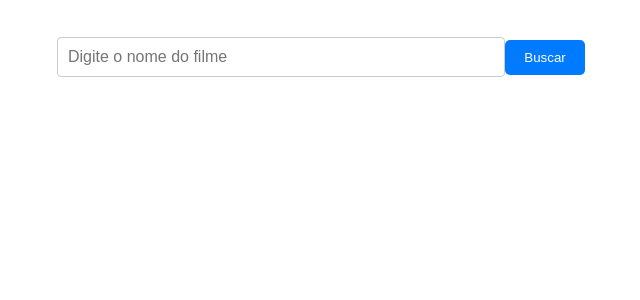
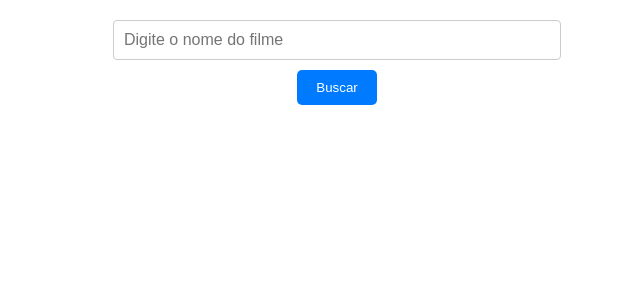
Before and after one commit to RebornBR/MaisPraTi, a React (Vite) app in the folder Atividade5/omdb/: page / in a window 1280 px wide. Shown: the top 300 px of the page, without its empty margins (303-943 px from the left). Built offline with nearby package versions, Linux system fonts and the light colour scheme.

Commit message:
ajustes estilização e melhor exibição de mensagem de loading e erro

```diff
--- a/Atividade5/omdb/src/components/filmeCard/FilmeCard.jsx
+++ b/Atividade5/omdb/src/components/filmeCard/FilmeCard.jsx
@@ -3,10 +3,10 @@ import './filmeCard.css'
 function FilmeCard({ filmes, error, loading, clickModalDetalheFilme }) {
     return (
         <div className='lista-filmes'>
-            <div className='mensagem'>
+
                 {loading && <p>Carregando...</p>}
                 {error && <p style={{ color: 'red' }}>Erro: {error}</p>}
-            </div>
+
             {filmes.length > 0 && filmes.map((filme) => (
                 <div key={filme.imdbID} className='card'>
                     <button onClick={() => clickModalDetalheFilme(filme.imdbID)}>
--- a/Atividade5/omdb/src/components/filmeCard/filmeCard.css
+++ b/Atividade5/omdb/src/components/filmeCard/filmeCard.css
@@ -5,11 +5,19 @@
     gap: 2px;
 }
 
-.mensagem {
-    width: 100%;
+.lista-filmes p {
+    display: flex;
+    justify-content: center;
+    align-items: center;
     position: fixed;
-    text-align: center;
+    top: 50%;
+    left: 50%;
+    transform: translateX(-50%);
     background-color: white;
+    padding: 10px 20px;
+    border: 1px solid #ccc;
+    box-shadow: 0 2px 6px rgba(0,0,0,0.2);
+    z-index: 1000;
 }
 
 .card {
--- a/Atividade5/omdb/src/pages/home/home.css
+++ b/Atividade5/omdb/src/pages/home/home.css
@@ -1,4 +1,4 @@
-*{
+* {
     margin: 0;
     padding: 0;
     box-sizing: border-box;
@@ -12,25 +12,15 @@
     align-items: center;
 }
 
-.container #butao-pesquisa {
-    width: 100%;
-    max-width:80px;
-    padding: 10px;
-    margin: 20px 0;
-    background-color: #007bff;
-    color: white;
-    border: none;
-    border-radius: 5px;
-    cursor: pointer;
-}
-
-.container #butao-pesquisa:hover {
-    opacity: 0.9;
-}
-
 .pesquisa-filme {
+    display: flex;
+    flex-direction: column;
+    gap: 10px;
     width: min(80%, 600px);
+    height: 120px;
     padding: 20px;
+    align-items: center;
+    margin-top: 0;
 }
 
 .pesquisa-filme input {
@@ -40,3 +30,40 @@
     border: 1px solid #ccc;
     border-radius: 4px;
 }
+
+.pesquisa-filme #butao-pesquisa {
+    width: 100%;
+    max-width: 80px;
+    padding: 10px;
+    background-color: #007bff;
+    color: white;
+    border: none;
+    border-radius: 5px;
+    cursor: pointer;
+}
+
+.pesquisa-filme #butao-pesquisa:hover {
+    opacity: 0.9;
+}
+
+.paginacao {
+    display: flex;
+    justify-content: center;
+    gap: 10px;
+    margin-top: 30px;
+    margin-bottom: 30px;
+}
+
+.paginacao button {
+    font-size: 1.2rem;
+    padding: 10px 15px;
+    background-color: #007bff;
+    color: white;
+    border: none;
+    border-radius: 5px;
+    cursor: pointer;
+}
+
+.paginacao button:hover {
+    opacity: 0.9;
+}
```
